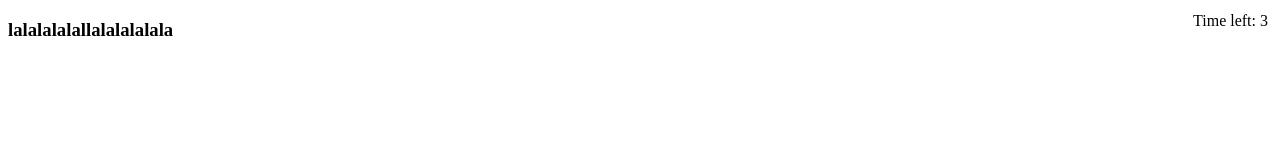
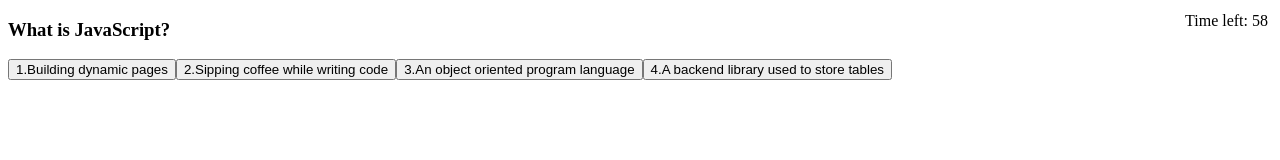
Before and after one commit to ambamm/Code-Quiz, a plain HTML site: page index.html in a window 1280 px wide. Both pictures are taken after a click on the button "Let's Do this!". Drawn offline with Linux system fonts and the light colour scheme.

Commit message:
added more functions and variables

```diff
--- a/index.html
+++ b/index.html
@@ -16,7 +16,7 @@
 
 
 <div class="timer">
-    Time left: <span id="time">5</span>
+    Time left: <span id="time"></span>
 </div>
 
 <div class ="quizContainer">
@@ -32,7 +32,7 @@
          <button id = "button"> Let's Do this! </button>
     </div>
     <div class = "questions-div hide" id = "questions-div">
-        <h3 id="question">lalalalalallalalalalala</h3>
+        <h3 id="question"></h3>
         <div id="choices"></div>
     </div>
     <div class = "end-div hide" id = "end-div">
--- a/script.js
+++ b/script.js
@@ -6,6 +6,10 @@ var questionEl = document.querySelector("#questions-div");
 var endEl = document.querySelector("#end-div");
 var submitEl = document.querySelector("#submit");
 var resultsEl = document.querySelector("results");
+var questionIndex = 0;
+var choicesEl = document.getElementById("choices");
+var intervalId;
+var time = 60;
 
 //increment and decrement functions?
 
@@ -15,13 +19,13 @@ var questions = [
   //array of objects
   {
     question: "What is JavaScript?", //objects
-    choices: {
-      quesA: "Building dynamic pages",
-      quesB: "Sipping coffee while writing code",
-      quesC: "An object oriented program language",
-      quesD: "A backend library used to store tables",
-    },
-    answer: "quesA",
+    choices: [
+      "Building dynamic pages",
+      "Sipping coffee while writing code",
+      "An object oriented program language",
+      "A backend library used to store tables",
+    ],
+    answer: "An object oriented program language",
   },
   {
     question: "What is CSS in programing?",
@@ -57,15 +61,55 @@ var questions = [
 
 // variables
 
-var intervalId;
-var time = 5;
-
 //eventlist
 function startQuiz() {
   startEl.classList.add("hide");
   questionEl.classList.remove("hide");
 
   intervalId = setInterval(tiktok, 1000);
+
+  //not writing, but planing to exec
+  getQuestion();
+}
+
+function getQuestion() {
+  var currentQuestion = questions[questionIndex];
+  var titleEl = document.getElementById("question");
+  titleEl.textContent = currentQuestion.question;
+  //sets html, anything inside as am empty string, nothing inside
+  choicesEl.innerHTML = "";
+
+  for (let index = 0; index < currentQuestion.choices.length; index++) {
+    var choice = currentQuestion.choices[index];
+    var choiceButton = document.createElement("button");
+    choiceButton.setAttribute("class", "choice");
+    choiceButton.setAttribute("value", choice);
+    choiceButton.textContent = index + 1 + "." + choice;
+    choicesEl.appendChild(choiceButton);
+  }
+}
+
+function choiceClick (event) {
+var buttonEl = event.target
+if (!buttonEl.matches(".choice")) {
+  return;
+}
+//if they're wrong
+ if (buttonEl.value !== questions[questionIndex].answer) {
+  time-=10
+  if (time<0) {
+    time = 0
+  }
+  timeEl.textContent=time;
+ }
+ questionIndex++
+ if (time<=0 || questionIndex===questions.length) {
+  //end quiz function
+ }
+else {
+  getQuestion ()
+}
+
 }
 
 function tiktok() {
@@ -76,19 +120,14 @@ function tiktok() {
   }
 }
 
+function displayAnswer() {
+  var answerButton1 = document.createElement("button");
+  answerButton1.textContent = questions[questionsIndex].quesA;
 
-
-function displayAnswer () {
-    var answerButton1 = document.createElement("button");
-    answerButton1.textContent = questions[questionsIndex].quesA;
-
-    answer.appendChild(submitEl);
+  answer.appendChild(submitEl);
 }
 
-function showResults() {
-
-
-}
+function showResults() {}
 
 function endGame() {
   clearInterval(intervalId);
@@ -96,25 +135,18 @@ function endGame() {
   endEl.classList.remove("hide");
 }
 
-
 //eventListeners start here - always at the bottom
 button.addEventListener("click", startQuiz);
 
 var answerButton1 = document.createElement("button");
 //it needs text content=answer1
 
-var questionIndex = 0;
-answerButton1.textContent = question [questionIndex].quesA;
-
-
-
+// var questionIndex = 0;
+// answerButton1.textContent = question [questionIndex].quesA;
 
 var answerButton2 = document.createElement("button");
 var answerButton3 = document.createElement("button");
 var answerButton4 = document.createElement("button");
-
-
-
 
 // Need functions:
 //q/a's
```
